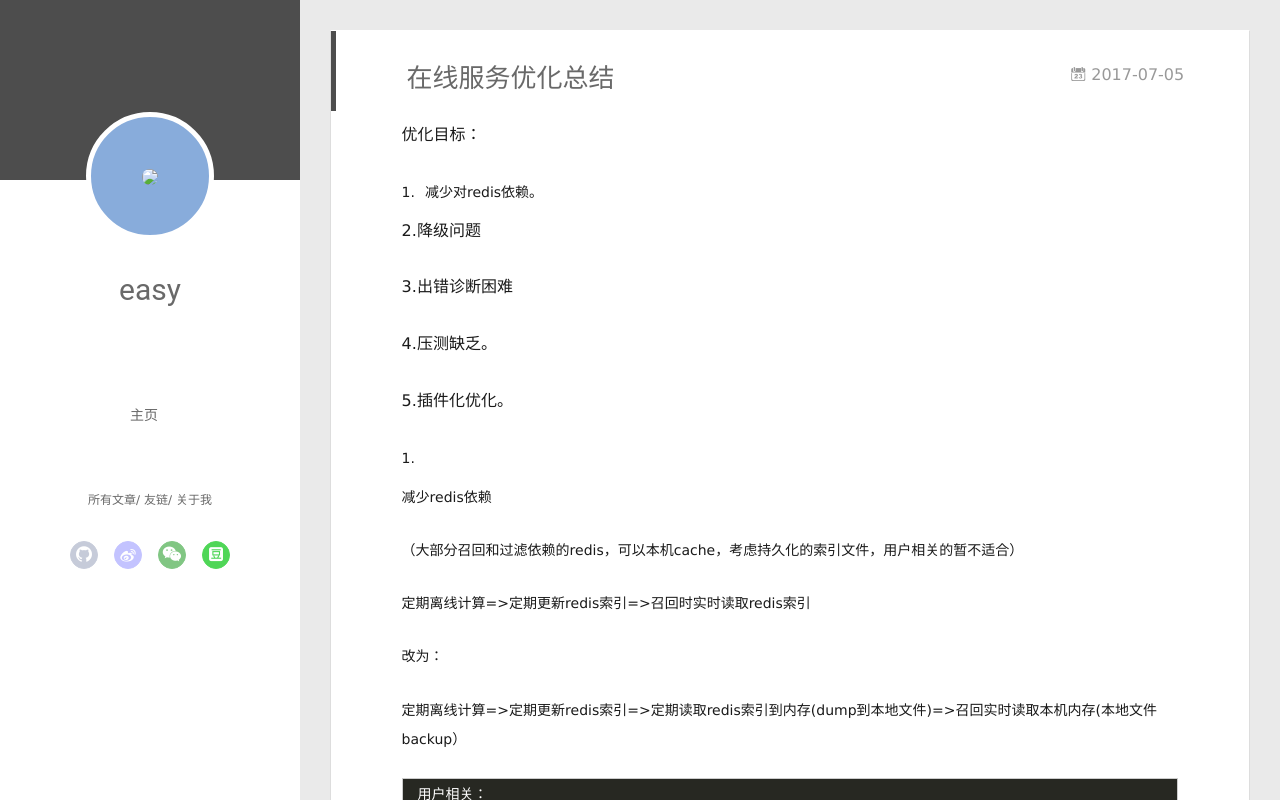
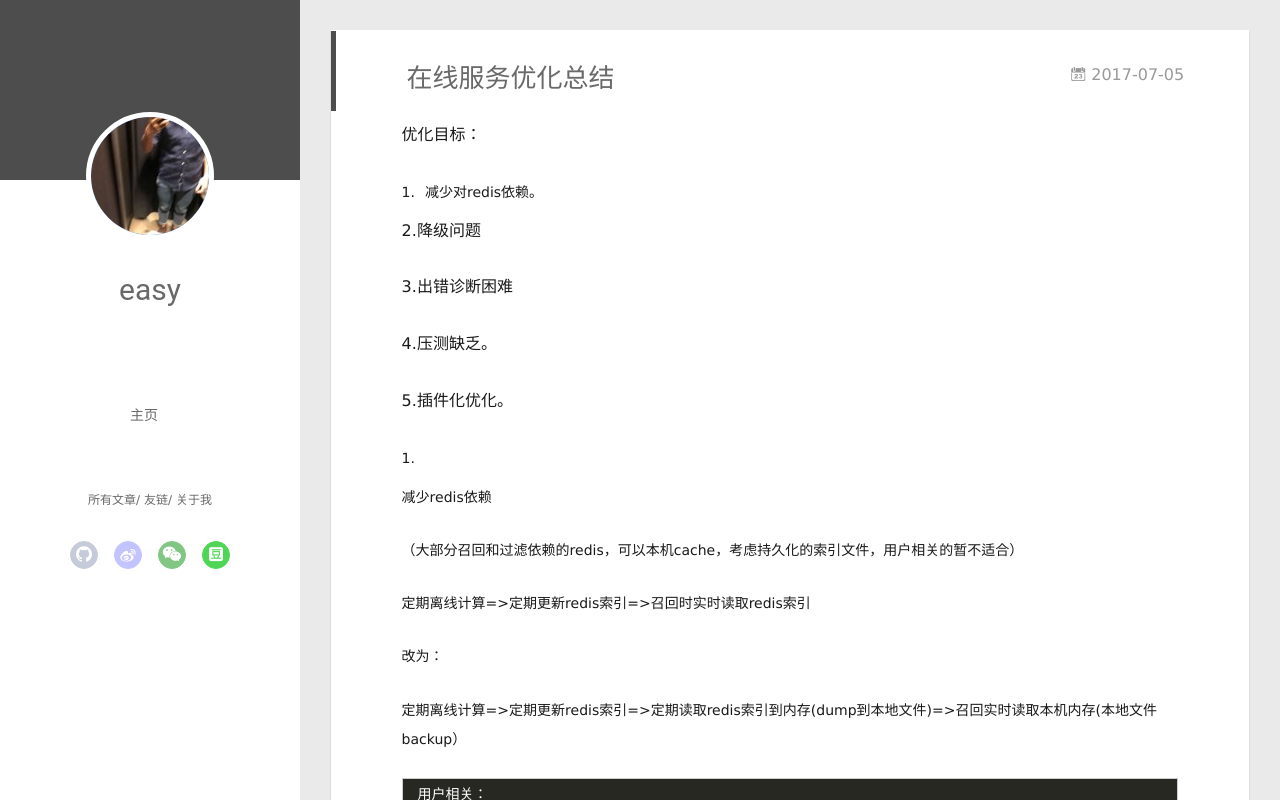
Before and after one commit to spock627/spock627.github.io, a plain HTML site: page 2017/07/05/My-New-Post/index.html in a window 1280 px wide. Drawn offline with Linux system fonts and the light colour scheme; no server answers.

Commit message:
Site updated: 2017-07-08 17:21:27

```diff
--- a/2017/07/05/My-New-Post/index.html
+++ b/2017/07/05/My-New-Post/index.html
@@ -46,7 +46,7 @@
 <div class="intrude-less">
 	<header id="header" class="inner">
 		<a href="/" class="profilepic">
-			<img src="/image/photo.jpg" class="js-avatar">
+			<img src="/img/photo.jpg" class="js-avatar">
 		</a>
 		<hgroup>
 		  <h1 class="header-author"><a href="/">easy</a></h1>
@@ -102,7 +102,7 @@
 	<div class="intrude-less">
 		<header id="header" class="inner">
 			<div class="profilepic">
-				<img src="/image/photo.jpg" class="js-avatar">
+				<img src="/img/photo.jpg" class="js-avatar">
 			</div>
 			<hgroup>
 			  <h1 class="header-author js-header-author">easy</h1>
```
Also changed, not shown: 2017/07/08/recType/index.html (+2 -2 lines), archives/2017/07/index.html (+2 -2 lines), archives/2017/index.html (+2 -2 lines), archives/index.html (+2 -2 lines), index.html (+2 -2 lines).
